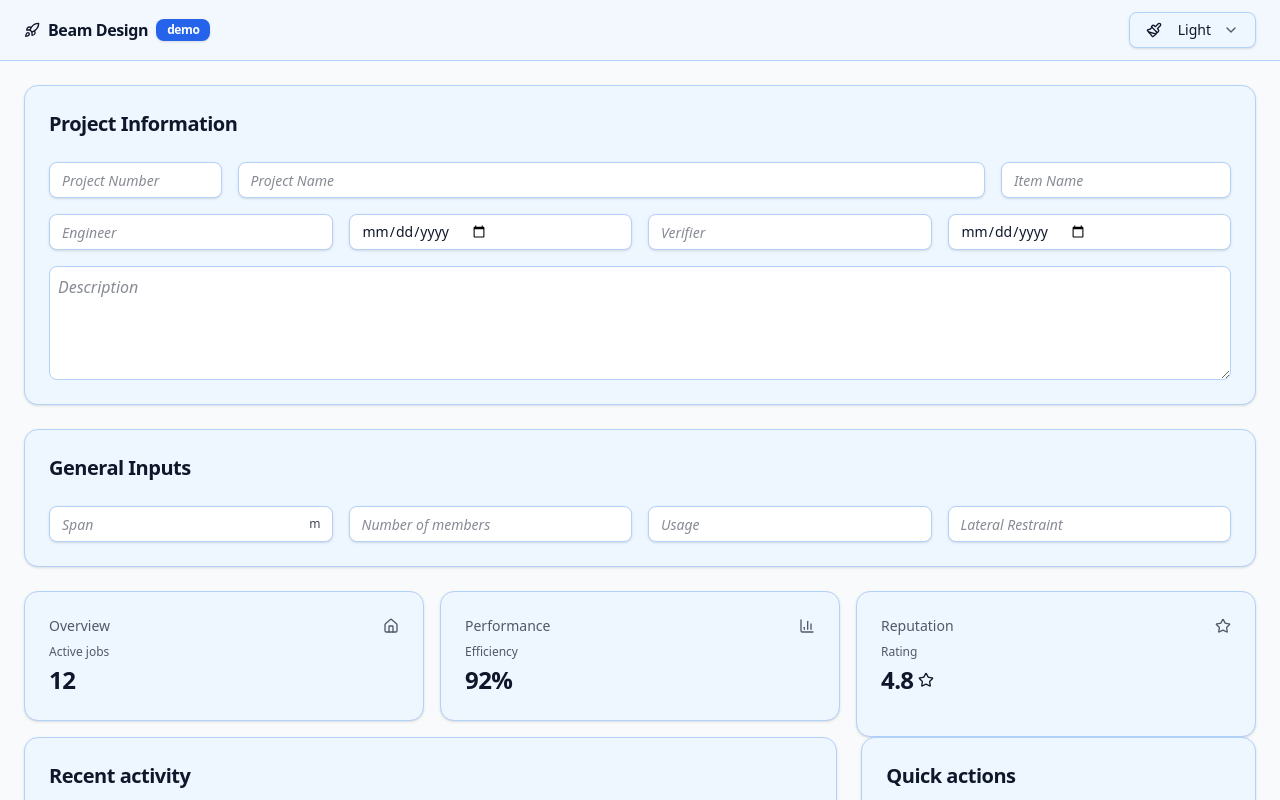
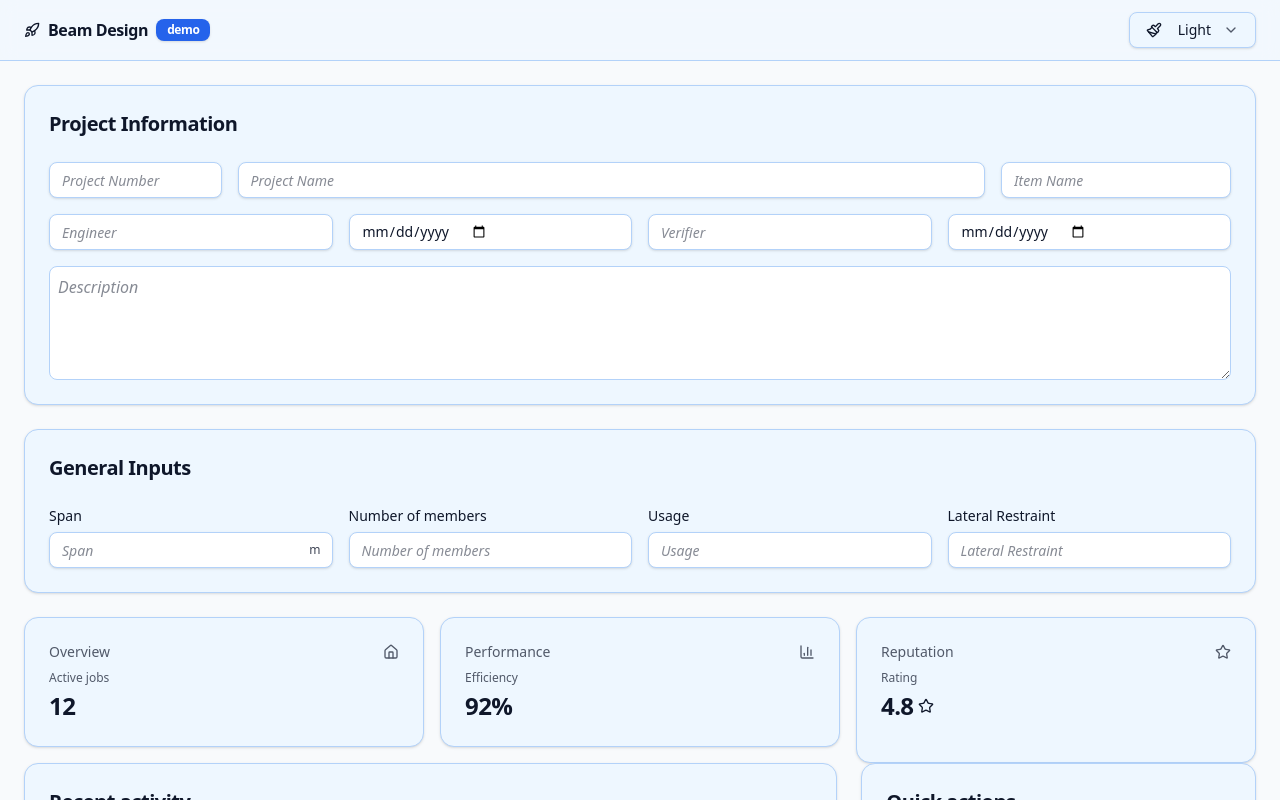
Before and after one commit to dhadley70/BeamDesignTS, a React (Vite) app: page / in a window 1280 px wide. Shown: the top 800 px of the page. Built offline with nearby package versions, Linux system fonts and the light colour scheme.

Commit message:
Refactor General Inputs section in App.tsx

```diff
--- a/src/App.tsx
+++ b/src/App.tsx
@@ -337,33 +337,57 @@ export default function App() {
           </CardHeader>
           <CardContent className="space-y-4">
             <div className="grid grid-cols-4 gap-4">
+              <div className="space-y-1.5">
+                <label htmlFor="span" className="block text-sm font-medium text-[var(--text)]">
+                  Span
+                </label>
                 <InputWithUnit
+                  id="span"
                   unit="m"
                   placeholder="Span"
                   value={generalInputs.span ?? ""}
                   onChange={(e: React.ChangeEvent<HTMLInputElement>) =>
-                  setGeneralInputs(prev => ({ ...prev, span: e.target.value }))
+                    setGeneralInputs(p => ({ ...p, span: e.target.value }))
                   }
                   className="w-full bg-[var(--input)] border-[color:var(--border)]"
                 />
+              </div>
+              <div className="space-y-1.5">
+                <label htmlFor="members" className="block text-sm font-medium text-[var(--text)]">
+                  Number of members
+                </label>
                 <Input
                   placeholder="Number of members"
                   value={generalInputs.members || ''}
                   onChange={(e) => setGeneralInputs(prev => ({ ...prev, members: e.target.value }))}
                   className="w-full bg-[var(--input)] border-[color:var(--border)]"
                 />
+              </div>
+              <div className="space-y-1.5">
+                <label htmlFor="usage" className="block text-sm font-medium text-[var(--text)]">
+                  Usage
+                </label>
                 <Input
+                  id="usage"
                   placeholder="Usage"
-                value={generalInputs.usage || ''}
-                onChange={(e) => setGeneralInputs(prev => ({ ...prev, usage: e.target.value }))}
+                  value={generalInputs.usage ?? ""}
+                  onChange={(e: React.ChangeEvent<HTMLInputElement>) =>
+                    setGeneralInputs(p => ({ ...p, usage: e.target.value }))
+                  }
                   className="w-full bg-[var(--input)] border-[color:var(--border)]"
                 />
+              </div>
+                            <div className="space-y-1.5">
+                <label htmlFor="lateralRestraint" className="block text-sm font-medium text-[var(--text)]">
+                  Lateral Restraint
+                </label>
               <Input
                 placeholder="Lateral Restraint"
                 value={generalInputs.lateralRestraint || ''}
                 onChange={(e) => setGeneralInputs(prev => ({ ...prev, lateralRestraint: e.target.value }))}
                 className="w-full bg-[var(--input)] border-[color:var(--border)]"
               />
+              </div>
             </div>
 
           </CardContent>
--- a/src/components/ui/input.tsx
+++ b/src/components/ui/input.tsx
@@ -1,19 +1,80 @@
+// src/components/ui/input.tsx
 import * as React from "react"
 import { cn } from "@/lib/utils"
 
-const Input = React.forwardRef<HTMLInputElement, React.ComponentProps<"input">>(
-  ({ className, type, ...props }, ref) => {
+export type InputProps = React.InputHTMLAttributes<HTMLInputElement> & {
+  /** Optional left adornment (icon, text). Adds left padding automatically. */
+  startIcon?: React.ReactNode
+  /** Optional right adornment (icon, text). Adds right padding automatically. */
+  endIcon?: React.ReactNode
+  /** Visual invalid state (adds red-ish border using your theme ring). */
+  invalid?: boolean
+  /** Class for the outer wrapper (useful when using icons). */
+  wrapperClassName?: string
+}
+
+const Input = React.forwardRef<HTMLInputElement, InputProps>(
+  (
+    {
+      className,
+      wrapperClassName,
+      startIcon,
+      endIcon,
+      invalid,
+      type = "text",
+      ...props
+    },
+    ref
+  ) => {
+    const hasStart = Boolean(startIcon)
+    const hasEnd = Boolean(endIcon)
+
     return (
+      <div className={cn("relative", wrapperClassName)}>
+        {hasStart && (
+          <span
+            className={cn(
+              "pointer-events-none absolute inset-y-0 left-2 flex items-center text-[0.8rem]",
+              "text-[color:var(--border)]/80"
+            )}
+          >
+            {startIcon}
+          </span>
+        )}
+
         <input
+          ref={ref}
           type={type}
           className={cn(
-          // removed: placeholder:text-muted-foreground
-          "flex h-9 w-full rounded-md border border-input bg-transparent px-3 py-1 text-base shadow-sm transition-colors file:border-0 file:bg-transparent file:text-sm file:font-medium file:text-foreground focus-visible:outline-none focus-visible:ring-1 focus-visible:ring-ring disabled:cursor-not-allowed disabled:opacity-50 md:text-sm",
+            // Base field
+            "flex h-9 w-full rounded-md border bg-transparent px-3 py-1 text-base shadow-sm transition-colors md:text-sm",
+            // Theme tokens
+            "border-[color:var(--border)] text-[var(--text)] focus-visible:ring-1 focus-visible:ring-[color:var(--ring)]",
+            // File input normalization
+            "file:border-0 file:bg-transparent file:text-sm file:font-medium file:text-[var(--text)]",
+            // Disabled
+            "disabled:cursor-not-allowed disabled:opacity-50",
+            // Icons padding
+            hasStart && "pl-8",
+            hasEnd && "pr-9",
+            // Invalid state
+            invalid && "border-[color:var(--destructive)] focus-visible:ring-[color:var(--destructive)]",
             className
           )}
-        ref={ref}
           {...props}
         />
+
+        {hasEnd && (
+          <span
+            className={cn(
+              "pointer-events-none absolute inset-y-0 right-2 flex items-center text-[0.8rem]",
+              "text-[color:var(--border)]/80"
+            )}
+          >
+            {endIcon}
+          </span>
+        )}
+      </div>
     )
   }
 )
```
Lines whose indentation alone changed are shown as unchanged.
